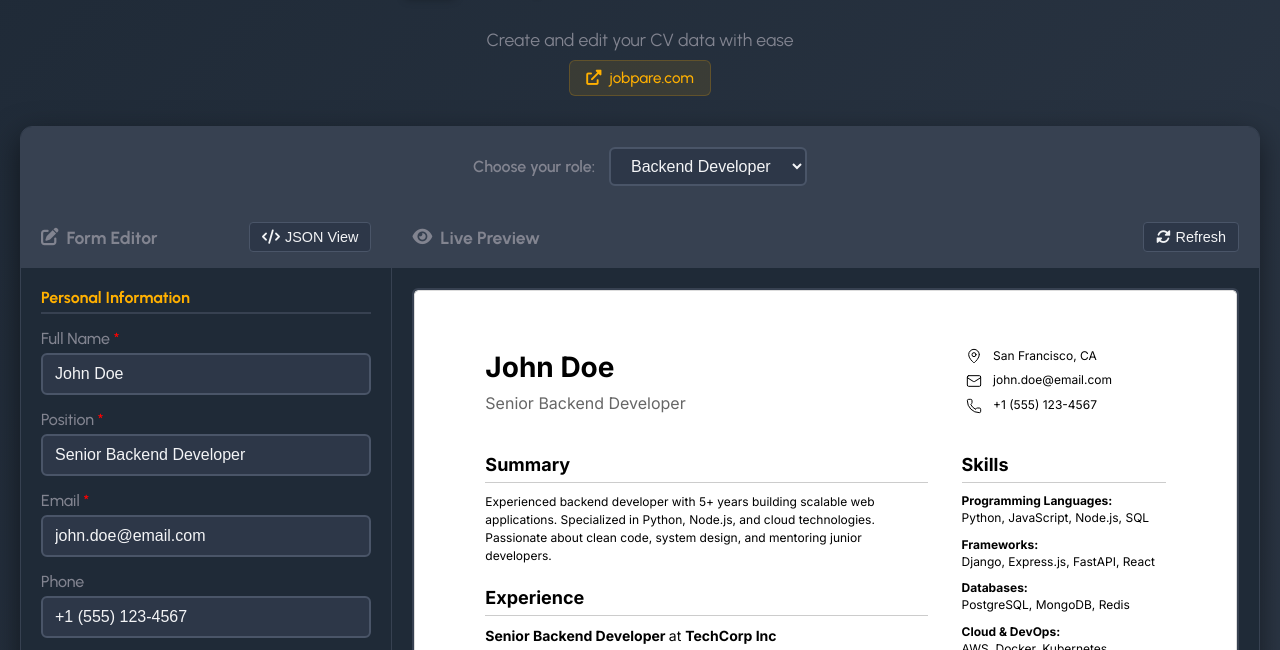
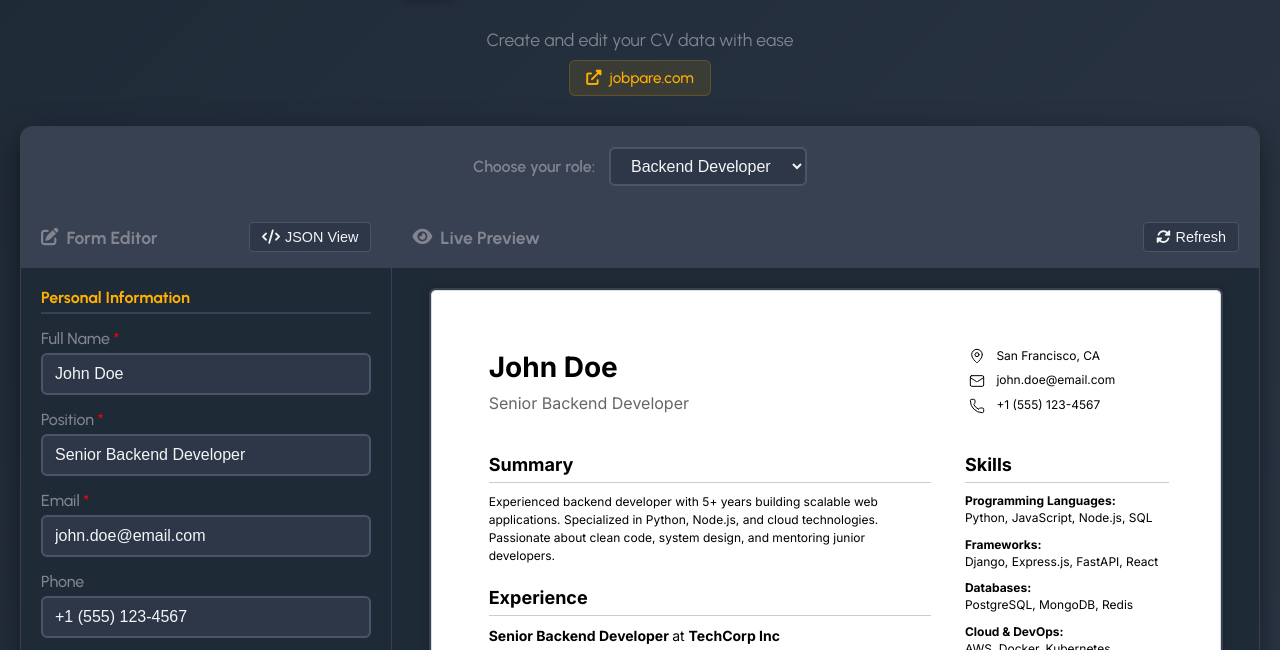
Before and after one commit to nguyenbacong-dev/cvgen, a website: page docs/index.html in a window 1280 px wide. Shown: the part 105-755 px from the top of the page. Drawn offline with nearby package versions, Linux system fonts and the light colour scheme.

Commit message:
Update editor.css

```diff
--- a/docs/css/editor.css
+++ b/docs/css/editor.css
@@ -304,25 +304,25 @@ textarea.form-control {
 
 /* Preview */
 .preview-container {
-    height: 100%;        /* <-- chiều cao bị giới hạn theo cha */
-    min-height: 500px;   /* <-- chỉ bắt đầu từ 500px, nhưng không mở rộng thêm */
-    overflow-y: auto;    /* <-- bắt buộc có thanh cuộn dọc */
-}
-
-.preview-container {
-    height: 100vh;              /* chiếm toàn bộ chiều cao màn hình */
-    border: 2px solid var(--border-primary);
-    border-radius: 6px;
-    overflow-y: auto;           /* chỉ cuộn nếu thật sự cần */
-    background: var(--bg-primary);
-}
-
-.preview-container {
-    height: auto;
-    min-height: 100vh;   /* ít nhất cao bằng màn hình */
+    width: 210mm;                 /* chiều ngang A4 */
+    min-height: 297mm;            /* chiều cao A4 */
+    margin: 0 auto;               /* căn giữa */
     border: 2px solid var(--border-primary);
     border-radius: 6px;
     background: var(--bg-primary);
+    overflow: hidden;             /* bỏ cuộn trong khung */
+    box-shadow: 0 0 10px rgba(0,0,0,0.2); /* tạo cảm giác như tờ giấy */
+}
+
+.preview-page {
+    width: 210mm;
+    min-height: 297mm;
+    padding: 20mm;               /* lề giống giấy */
+    margin: 10px auto;
+    background: white;
+    border: 1px solid #ddd;
+    box-shadow: 0 0 5px rgba(0,0,0,0.1);
+    page-break-after: always;    /* khi in sẽ xuống trang */
 }
 
 /* Actions */
```
